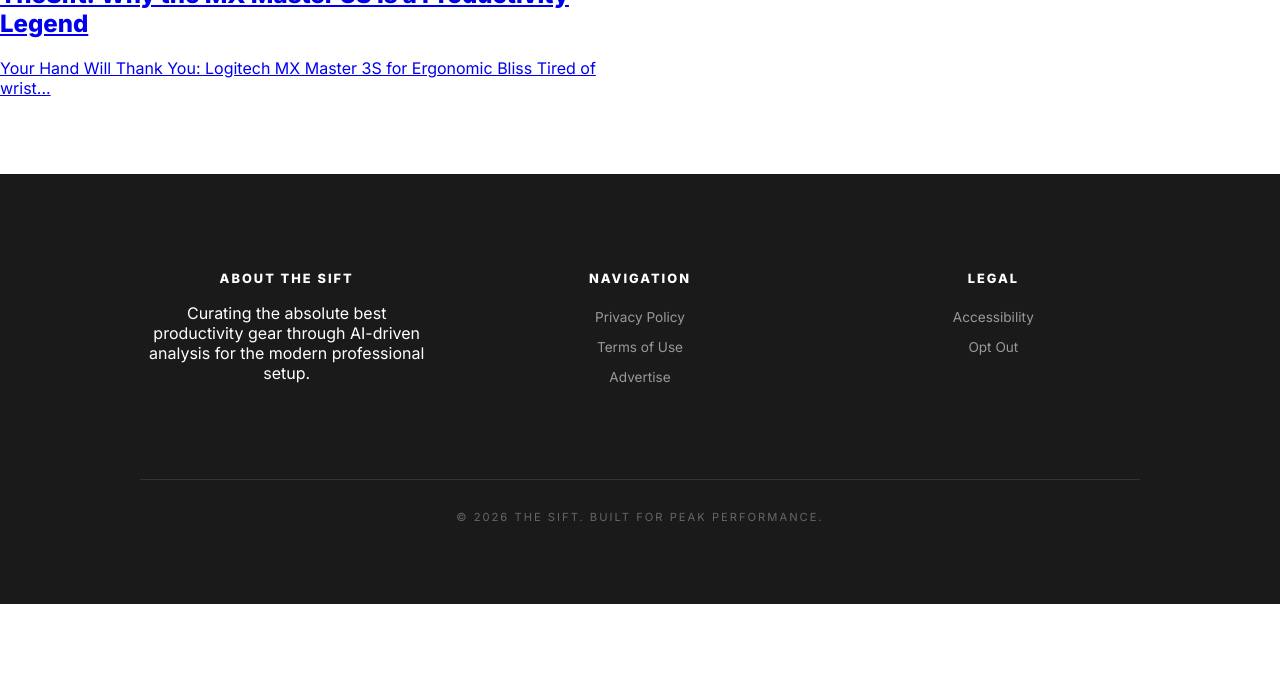
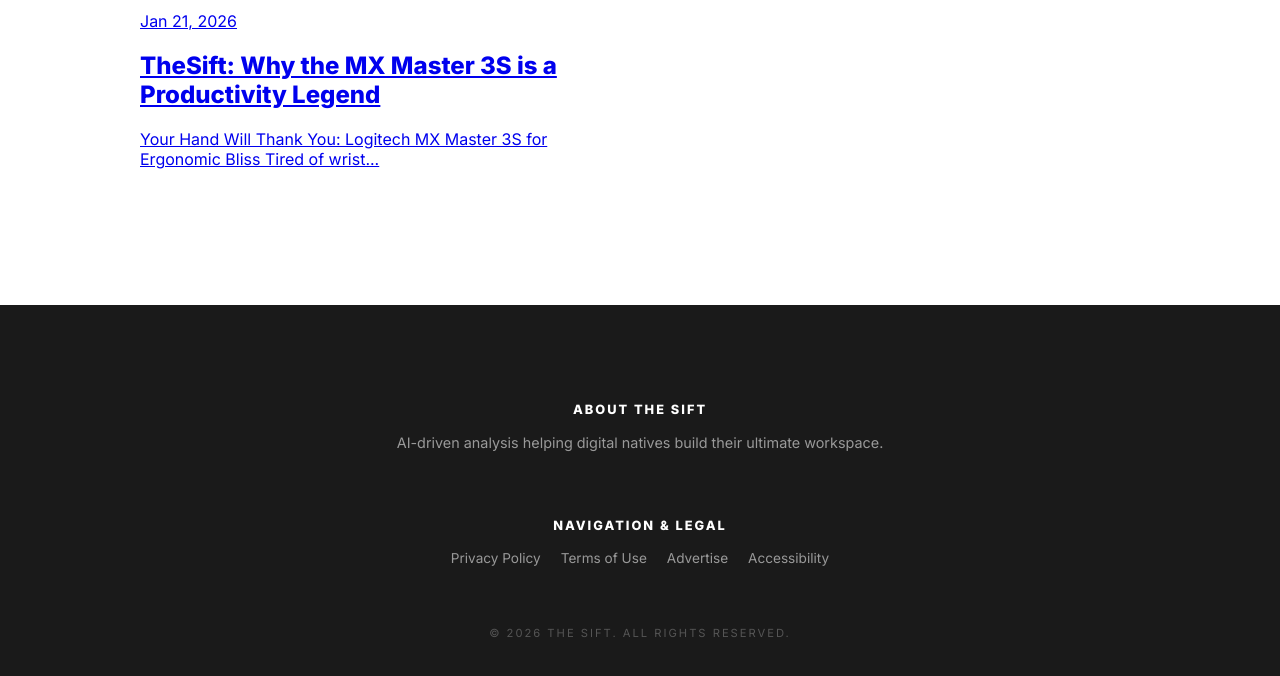
Before and after one commit to 174hz/thesift, a Jekyll site: the page built from index.html, in a window 1280 px wide and 900 px high, scrolled down 2551 px, cut to the strip 180-856 px from the top of the window. Built offline with Jekyll 4.4.1, drawn with Linux system fonts in a browser that asks for light colours; before the commit the page ends 3335 px from its top, so only the background shows below that.

Commit message:
Update default.html

```diff
--- a/_layouts/default.html
+++ b/_layouts/default.html
@@ -3,61 +3,52 @@
 <head>
     <meta charset="UTF-8">
     <meta name="viewport" content="width=device-width, initial-scale=1.0">
-    <title>{% if page.title %}{{ page.title }} | THE SIFT{% else %}THE SIFT | Elite Productivity Gear{% endif %}</title>
-    <link rel="stylesheet" href="{{ '/assets/css/style.css' | prepend: site.baseurl }}">
+    <title>{% if page.title %}{{ page.title }} | THE SIFT{% else %}THE SIFT | Elite Tech Curated{% endif %}</title>
+    <link rel="stylesheet" href="{{ '/assets/css/style.css' | relative_url }}">
     <link href="https://fonts.googleapis.com/css2?family=Inter:wght@400;600;800&display=swap" rel="stylesheet">
 </head>
 <body>
 
-    <header style="padding: 25px 0; border-bottom: 1px solid var(--border-color); background: var(--bg-color); transition: background 0.3s ease;">
+    <header style="padding: 30px 0; border-bottom: 1px solid var(--border-color); background: var(--bg-color);">
         <div class="container" style="display: flex; justify-content: space-between; align-items: center;">
             <a href="{{ '/' | relative_url }}" style="text-decoration: none; color: var(--text-color);">
-                <strong style="font-size: 1.4rem; letter-spacing: -1.5px; text-transform: uppercase; font-weight: 800;">THE SIFT</strong>
+                <strong style="font-size: 1.5rem; letter-spacing: -1.5px; text-transform: uppercase; font-weight: 800;">THE SIFT</strong>
             </a>
             <nav style="display: flex; align-items: center;">
-                <a href="{{ '/' | relative_url }}" style="margin-left: 25px; text-decoration: none; color: var(--text-color); font-weight: 600; font-size: 0.85rem; text-transform: uppercase; letter-spacing: 1px;">Home</a>
-                <a href="{{ '/advertise' | relative_url }}" style="margin-left: 25px; text-decoration: none; color: var(--text-color); font-weight: 600; font-size: 0.85rem; text-transform: uppercase; letter-spacing: 1px;">Advertise</a>
-                <button id="theme-toggle" style="margin-left: 25px;">Dark Mode</button>
+                <a href="{{ '/' | relative_url }}" style="margin-left: 20px; text-decoration: none; color: var(--text-color); font-weight: 600; font-size: 0.85rem; text-transform: uppercase;">Home</a>
+                <a href="{{ '/advertise' | relative_url }}" style="margin-left: 20px; text-decoration: none; color: var(--text-color); font-weight: 600; font-size: 0.85rem; text-transform: uppercase;">Advertise</a>
+                <button id="theme-toggle" style="margin-left: 20px;">Dark Mode</button>
             </nav>
         </div>
     </header>
 
-    <main style="min-height: 70vh;">
-        <div class="content-wrapper">
+    <main class="container" style="padding: 60px 0;">
         {{ content }}
-        </div>
     </main>
 
     <footer class="site-footer">
         <div class="container">
-        <div style="display: grid; grid-template-columns: repeat(auto-fit, minmax(200px, 1fr)); gap: 60px;">
-
-          <div class="footer-section">
+            <div class="footer-grid">
+                <div>
                     <h4>About The Sift</h4>
-            <p>Curating the absolute best productivity gear through AI-driven analysis for the modern professional setup.</p>
+                    <p style="max-width: 500px; margin: 10px auto; font-size: 0.9rem; color: #999;">
+                        AI-driven analysis helping digital natives build their ultimate workspace.
+                    </p>
                 </div>
 
-          <div class="footer-section">
-            <h4>Navigation</h4>
-            <ul style="list-style: none; padding: 0; font-size: 0.85rem; line-height: 2.2;">
+                <div>
+                    <h4>Navigation & Legal</h4>
+                    <ul style="display: flex; justify-content: center; gap: 20px; flex-wrap: wrap; margin-top: 15px; font-size: 0.85rem;">
                         <li><a href="{{ '/privacy-policy' | relative_url }}">Privacy Policy</a></li>
                         <li><a href="{{ '/terms' | relative_url }}">Terms of Use</a></li>
                         <li><a href="{{ '/advertise' | relative_url }}">Advertise</a></li>
+                        <li><a href="{{ '/accessibility' | relative_url }}">Accessibility</a></li>
                     </ul>
                 </div>
-
-          <div class="footer-section">
-            <h4>Legal</h4>
-            <ul style="list-style: none; padding: 0; font-size: 0.85rem; line-height: 2.2;">
-              <li><a href="{{ '/accessibility' | relative_url }}">Accessibility</a></li>
-              <li><a href="{{ '/privacy-policy#opt-out' | relative_url }}">Opt Out</a></li>
-            </ul>
             </div>
 
-        </div>
-
-        <div style="margin-top: 80px; padding-top: 30px; border-top: 1px solid #333; text-align: center; font-size: 0.7rem; color: #666; letter-spacing: 2px; text-transform: uppercase;">
-          &copy; 2026 THE SIFT. Built for peak performance.
+            <div style="margin-top: 60px; font-size: 0.7rem; color: #555; letter-spacing: 2px;">
+                &copy; 2026 THE SIFT. ALL RIGHTS RESERVED.
             </div>
         </div>
     </footer>
@@ -65,13 +56,10 @@
     <script>
         const toggleBtn = document.getElementById('theme-toggle');
         const currentTheme = localStorage.getItem('theme');
-
-      // Check for saved user preference
         if (currentTheme) {
             document.documentElement.setAttribute('data-theme', currentTheme);
             if (currentTheme === 'dark') toggleBtn.textContent = 'Light Mode';
         }
-
         toggleBtn.addEventListener('click', () => {
             let theme = document.documentElement.getAttribute('data-theme');
             if (theme === 'dark') {
```
Lines whose indentation alone changed are shown as unchanged.
